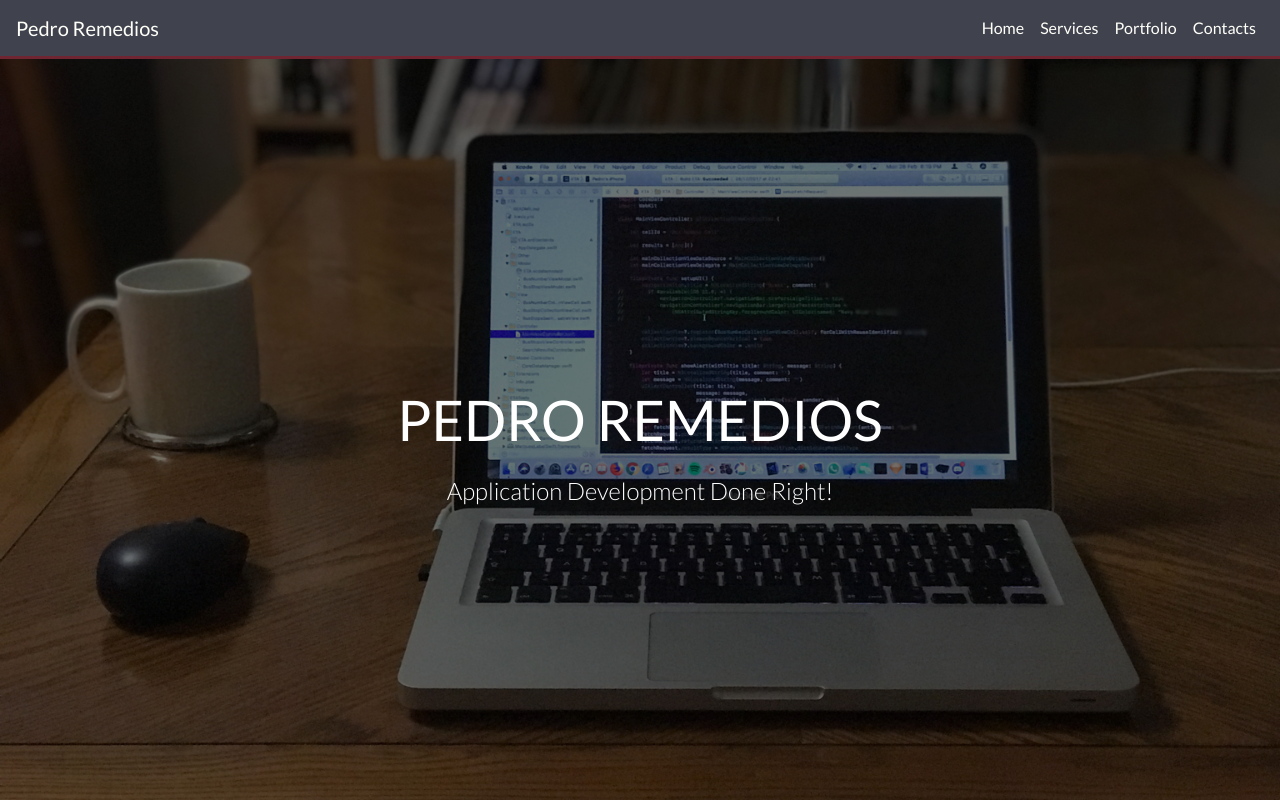
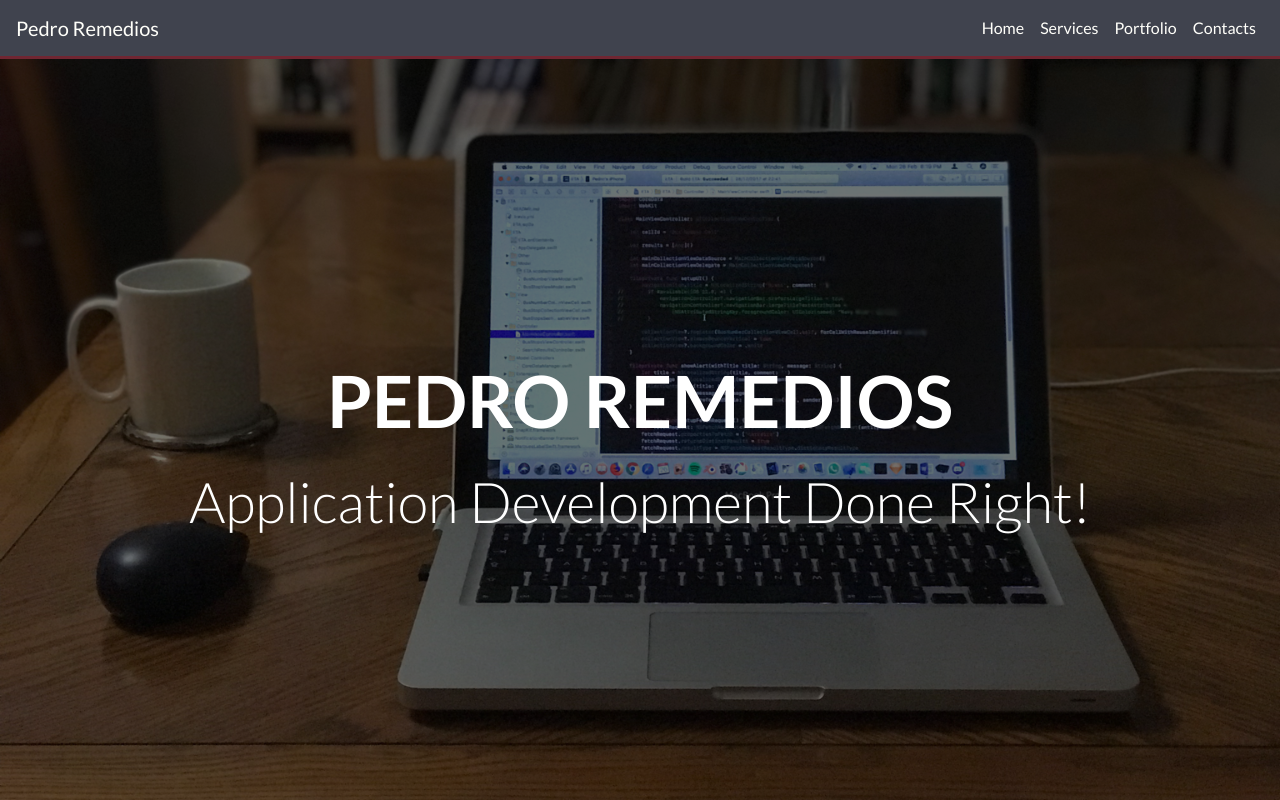
Before and after one commit to premedios/homepage, a React (Create React App) app: page / in a window 1280 px wide. Shown: the top 800 px of the page. Built offline with nearby package versions, Linux system fonts and the light colour scheme.

Commit message:
Proper title and favicon. Hero formatting changes

```diff
--- a/public/index.html
+++ b/public/index.html
@@ -19,7 +19,7 @@
       work correctly both with client-side routing and a non-root public URL.
       Learn how to configure a non-root public URL by running `npm run build`.
     -->
-    <title>React App</title>
+    <title>Pedro Remedios</title>
   </head>
   <body id="home">
     <noscript>
--- a/src/components/HeroSection.js
+++ b/src/components/HeroSection.js
@@ -15,8 +15,8 @@ export default class HeroSection extends Component {
   render() {
     return (
       <Jumbotron fluid className="text-center d-flex flex-column justify-content-center text-white mb-0" style={jumbotronStyle}>
-        <h1 className="display-4 font-weight-normal mb-4">PEDRO REMEDIOS</h1>
-        <h4 className="font-weight-light display-sm-4 display-5">Application Development Done Right!</h4>
+        <h1 className="display-3 font-weight-bold mb-4">PEDRO REMEDIOS</h1>
+        <h4 className="font-weight-light display-sm-4 display-4">Application Development Done Right!</h4>
       </Jumbotron>
     )
   }
```
Also changed, not shown: 1 other file (tests, documents, lock files or other folders).
